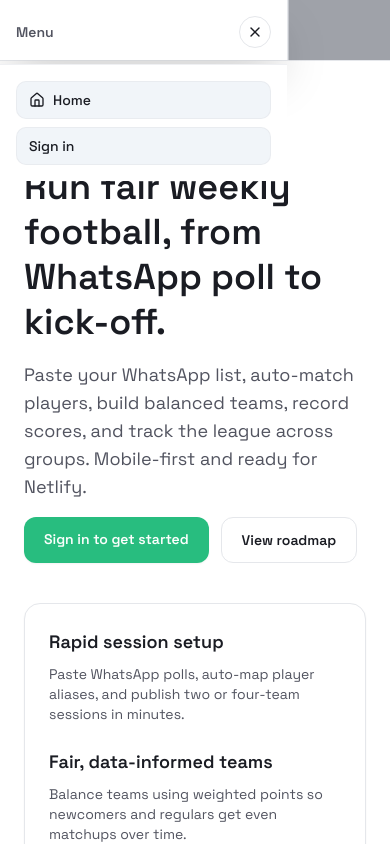
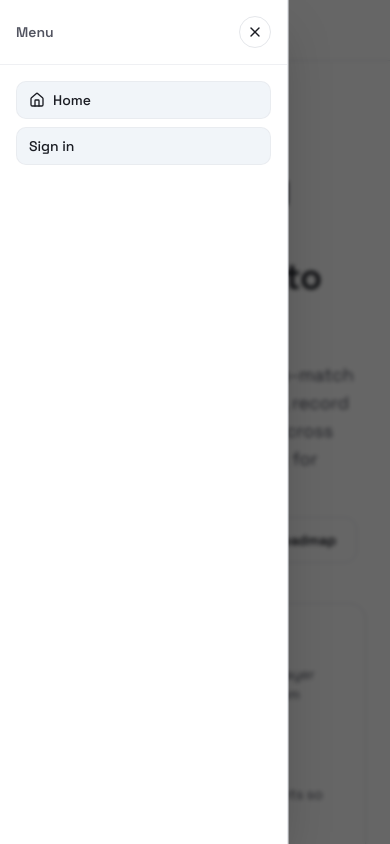
Before and after one commit to magnacharlie1/Footy_Teams, a Next.js app in the folder footy-teams/: page / in a window 390 px wide. Both pictures are taken after a click on the button "Open menu". Shown: the top 844 px of the page. Built offline with nearby package versions, Linux system fonts and the light colour scheme; no server answers.

Commit message:
Keep header solid when mobile menu opens

```diff
--- a/footy-teams/src/app/globals.css
+++ b/footy-teams/src/app/globals.css
@@ -57,4 +57,9 @@
   body {
     @apply bg-background text-foreground font-sans antialiased;
   }
+
+  body.menu-open header {
+    background-color: hsl(var(--background));
+    backdrop-filter: none;
+  }
 }
--- a/footy-teams/src/components/mobile-menu.tsx
+++ b/footy-teams/src/components/mobile-menu.tsx
@@ -1,6 +1,6 @@
 "use client";
 
-import { useState } from "react";
+import { useEffect, useState } from "react";
 import Link from "next/link";
 import { Home, Menu, User, Users, X } from "lucide-react";
 
@@ -12,6 +12,13 @@ type Props = {
 
 export function MobileMenu({ isAuthed }: Props) {
   const [open, setOpen] = useState(false);
+
+  useEffect(() => {
+    document.body.classList.toggle("menu-open", open);
+    return () => {
+      document.body.classList.remove("menu-open");
+    };
+  }, [open]);
 
   return (
     <>
@@ -25,19 +32,19 @@ export function MobileMenu({ isAuthed }: Props) {
       </button>
 
       <div
-        className={`fixed inset-0 z-[100] transition ${
+        className={`fixed inset-0 transition ${
           open ? "pointer-events-auto" : "pointer-events-none"
         }`}
       >
         <div
-          className={`absolute inset-0 bg-slate-900/40 transition-opacity dark:bg-slate-950/60 ${
+          className={`absolute inset-0 z-30 bg-black/60 transition-opacity backdrop-blur-[2px] dark:bg-black/70 ${
             open ? "opacity-100" : "opacity-0"
           }`}
           onClick={() => setOpen(false)}
           aria-hidden="true"
         />
         <div
-          className={`absolute left-0 top-0 bottom-0 z-[110] flex w-72 flex-col border-r border-border bg-background shadow-2xl ring-1 ring-border/50 transition-transform duration-200 ease-out ${
+          className={`absolute left-0 top-0 bottom-0 z-50 flex w-72 flex-col border-r border-border bg-background shadow-2xl ring-1 ring-border/50 transition-transform duration-200 ease-out ${
             open ? "translate-x-0" : "-translate-x-full"
           }`}
         >
```
